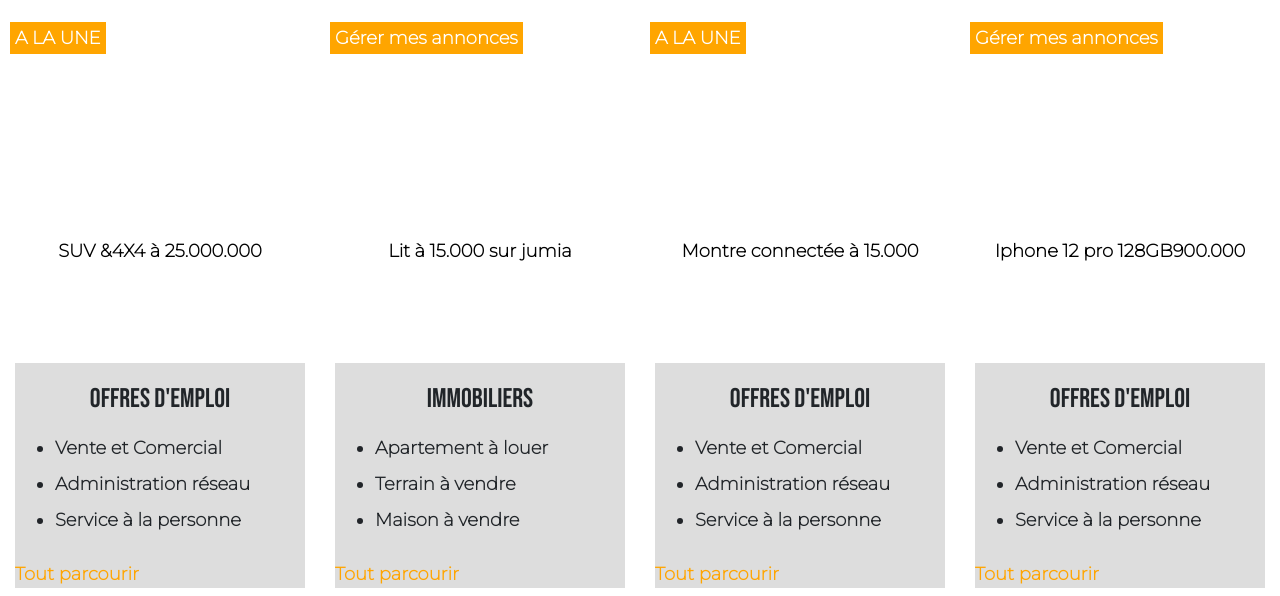
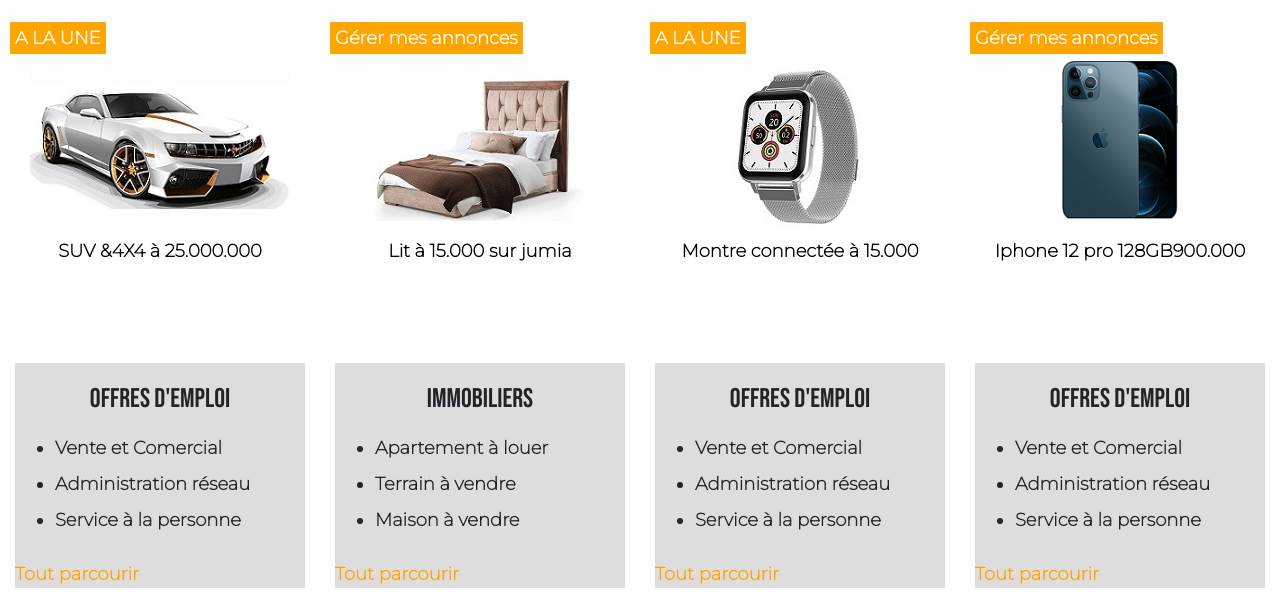
Before and after one commit to wxcvbnnbvcxw/mekhe, a plain HTML site: page index.html in a window 1280 px wide. Shown: the part 204-800 px from the top of the page. Drawn offline with nearby package versions, Linux system fonts and the light colour scheme.

Commit message:
Update style.css

```diff
--- a/style.css
+++ b/style.css
@@ -39,16 +39,16 @@ h3{
 .col-md-3{
 }
 #voiture{
-    background-image: url("img/voiture.jpg");
+    background-image: url("voiture.jpg");
 }
 #lit{
-    background-image: url("img/lit.jpg");
+    background-image: url("lit.jpg");
 }
 #montre{
-    background-image: url("img/montre.jpg");
+    background-image: url("montre.jpg");
 }
 #iphone{
-    background-image: url("img/iphone.png");
+    background-image: url("iphone.png");
 }
 #row1{
     margin-bottom: 80px;
```
